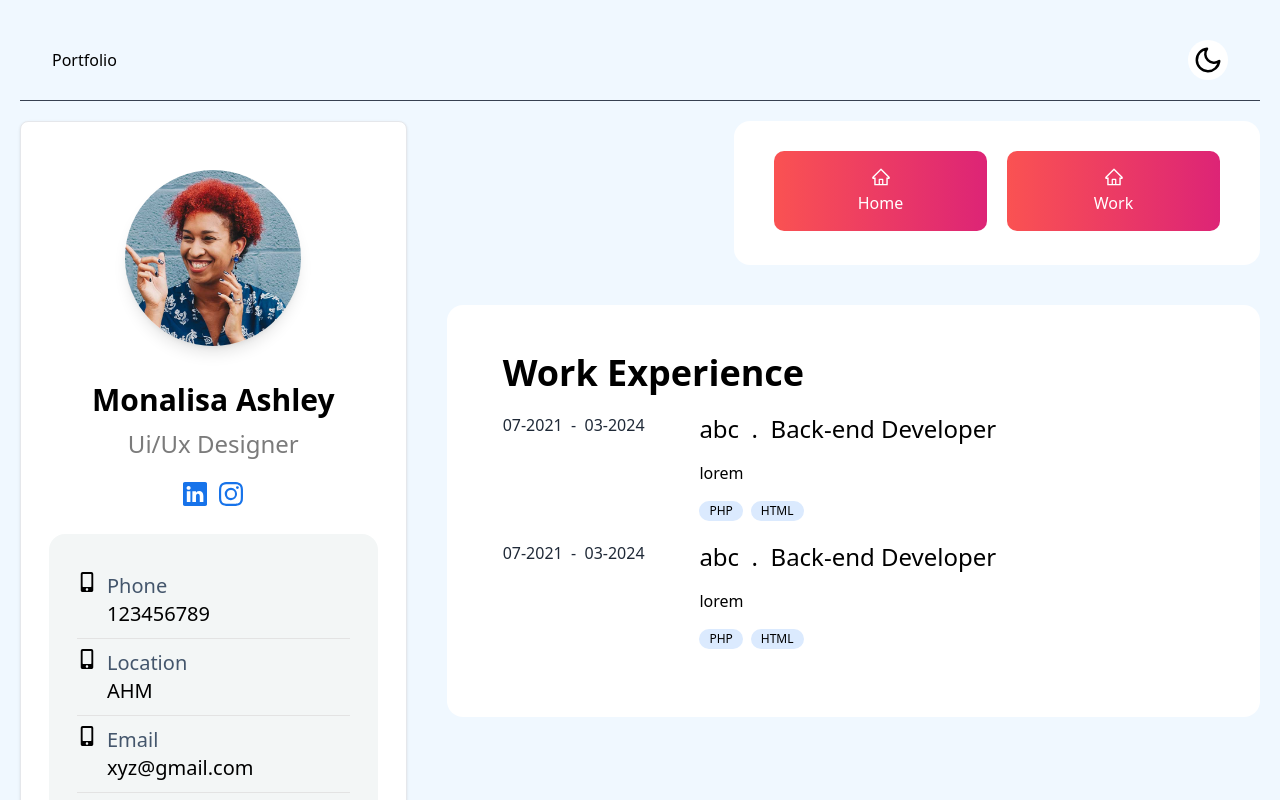
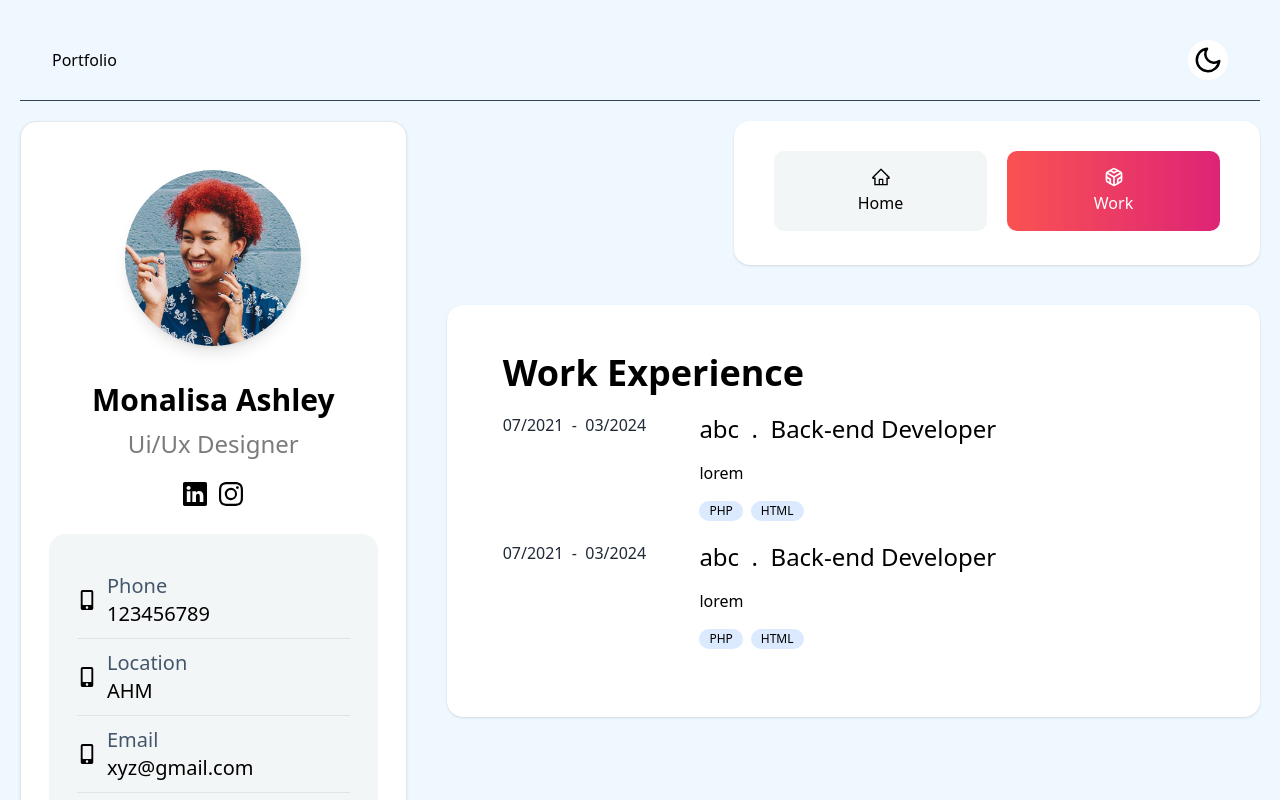
Before and after one commit to yash-pb/portfolio, a Vue app: page /work in a window 1280 px wide. Shown: the top 800 px of the page. Built offline with nearby package versions, Linux system fonts and the light colour scheme.

Commit message:
some changes

```diff
--- a/index.html
+++ b/index.html
@@ -2,10 +2,9 @@
 <html lang="en">
   <head>
     <meta charset="UTF-8" />
-    <link rel="icon" type="image/svg+xml" href="/vite.svg" />
+    <link rel="icon" type="image" href="./src/assets/favicon.png" />
     <meta name="viewport" content="width=device-width, initial-scale=1.0" />
-    <title>Vite + Vue</title>
-    <script src="https://requirejs.org/docs/release/2.3.5/minified/require.js"></script>
+    <title>Portfolio</title>
   </head>
   <body>
     <div id="app"></div>
--- a/src/components/InfoSection.vue
+++ b/src/components/InfoSection.vue
@@ -2,7 +2,7 @@
     <div class="p-7 rounded-2xl mt-7 bg-[#F3F6F6] dark:bg-[#1D1D1D] w-full" v-if="info">
         <div class="flex py-2.5 border-[#E3E3E3] dark:border-[#3D3A3A] text-xl" v-for="(detail, index) in info"
         :class="{'border-b': (index != info.length-1)}" :key="index">
-            <span class="flex-shrink-0 socialbtn dark:bg-black" :class="'text-['+detail.color+']'"><svg
+            <span class="flex socialbtn dark:bg-black items-center justify-content-center" :class="'text-['+detail.color+']'"><svg
                     stroke="currentColor" fill="currentColor" stroke-width="0" viewBox="0 0 320 512" height="1em"
                     width="1em" xmlns="http://www.w3.org/2000/svg">
                     <path
--- a/src/components/Layout/MainLayout.vue
+++ b/src/components/Layout/MainLayout.vue
@@ -9,25 +9,36 @@
             <ProfileCard :profile_data="data" />
             <!-- </div> -->
             <div class="col-span-12 lg:col-span-8">
-                <div class="lg:w-[526px] h-[144px] hidden lg:block p-[30px] ml-auto mb-10 rounded-[16px] bg-white dark:bg-[#111111] ">
-                    <nav class="hidden lg:block">
+                <div class="shadow lg:w-[526px] h-[144px] lg:block p-[30px] ml-auto mb-10 rounded-[16px] bg-white dark:bg-[#111111] ">
+                    <nav class="lg:block">
                         <ul class="flex">
-                            <RouterLink to="/" class="w-full h-20 rounded-[10px]  cursor-pointer  font-poppins  bg-[#F3F6F6]  font-medium mx-2.5  text-xtiny text-gray-lite dark:text-[#A6A6A6] justify-center flex flex-col items-center   transition-all duration-300 ease-in-out dark:hover:text-white dark:bg-[#212425] hover:text-white   hover:bg-gradient-to-r from-[#FA5252] to-[#DD2476] lg:text-white lg:dark:text-white   lg:bg-gradient-to-r from-[#FA5252] to-[#DD2476] ">
+                            <RouterLink to="/"
+                                class="router-link w-full h-20 rounded-[10px]  cursor-pointer  font-poppins  bg-[#F3F6F6]  font-medium mx-2.5  text-xtiny text-gray-lite dark:text-[#A6A6A6] justify-center flex flex-col items-center   transition-all duration-300 ease-in-out dark:hover:text-white dark:bg-[#212425]">
                                 <span class="text-xl mb-1">
-                                    <svg stroke="currentColor" fill="currentColor" stroke-width="0" viewBox="0 0 1024 1024" height="1em" width="1em" xmlns="http://www.w3.org/2000/svg">
+                                    <svg stroke="currentColor" fill="currentColor" stroke-width="0"
+                                        viewBox="0 0 1024 1024" height="1em" width="1em"
+                                        xmlns="http://www.w3.org/2000/svg">
                                         <path
                                             d="M946.5 505L560.1 118.8l-25.9-25.9a31.5 31.5 0 0 0-44.4 0L77.5 505a63.9 63.9 0 0 0-18.8 46c.4 35.2 29.7 63.3 64.9 63.3h42.5V940h691.8V614.3h43.4c17.1 0 33.2-6.7 45.3-18.8a63.6 63.6 0 0 0 18.7-45.3c0-17-6.7-33.1-18.8-45.2zM568 868H456V664h112v204zm217.9-325.7V868H632V640c0-22.1-17.9-40-40-40H432c-22.1 0-40 17.9-40 40v228H238.1V542.3h-96l370-369.7 23.1 23.1L882 542.3h-96.1z">
                                         </path>
                                     </svg>
                                 </span>Home
                             </RouterLink>
-                            <RouterLink to="/work" class="w-full h-20 rounded-[10px]  cursor-pointer  font-poppins  bg-[#F3F6F6]  font-medium mx-2.5  text-xtiny text-gray-lite dark:text-[#A6A6A6] justify-center flex flex-col items-center   transition-all duration-300 ease-in-out dark:hover:text-white dark:bg-[#212425] hover:text-white   hover:bg-gradient-to-r from-[#FA5252] to-[#DD2476] lg:text-white lg:dark:text-white   lg:bg-gradient-to-r from-[#FA5252] to-[#DD2476] ">
+                            <RouterLink to="/work"
+                                class="router-link w-full h-20 rounded-[10px]  cursor-pointer  font-poppins  bg-[#F3F6F6]  font-medium mx-2.5  text-xtiny text-gray-lite dark:text-[#A6A6A6] justify-center flex flex-col items-center   transition-all duration-300 ease-in-out dark:hover:text-white dark:bg-[#212425]">
                                 <span class="text-xl mb-1">
-                                    <svg stroke="currentColor" fill="currentColor" stroke-width="0" viewBox="0 0 1024 1024" height="1em" width="1em" xmlns="http://www.w3.org/2000/svg">
-                                        <path
-                                            d="M946.5 505L560.1 118.8l-25.9-25.9a31.5 31.5 0 0 0-44.4 0L77.5 505a63.9 63.9 0 0 0-18.8 46c.4 35.2 29.7 63.3 64.9 63.3h42.5V940h691.8V614.3h43.4c17.1 0 33.2-6.7 45.3-18.8a63.6 63.6 0 0 0 18.7-45.3c0-17-6.7-33.1-18.8-45.2zM568 868H456V664h112v204zm217.9-325.7V868H632V640c0-22.1-17.9-40-40-40H432c-22.1 0-40 17.9-40 40v228H238.1V542.3h-96l370-369.7 23.1 23.1L882 542.3h-96.1z">
-                                        </path>
-                                    </svg>
+                                    <span class="text-xl mb-1"><svg stroke="currentColor" fill="none" stroke-width="2"
+                                            viewBox="0 0 24 24" stroke-linecap="round" stroke-linejoin="round"
+                                            height="1em" width="1em" xmlns="http://www.w3.org/2000/svg">
+                                            <path
+                                                d="M21 16V8a2 2 0 0 0-1-1.73l-7-4a2 2 0 0 0-2 0l-7 4A2 2 0 0 0 3 8v8a2 2 0 0 0 1 1.73l7 4a2 2 0 0 0 2 0l7-4A2 2 0 0 0 21 16z">
+                                            </path>
+                                            <polyline points="7.5 4.21 12 6.81 16.5 4.21"></polyline>
+                                            <polyline points="7.5 19.79 7.5 14.6 3 12"></polyline>
+                                            <polyline points="21 12 16.5 14.6 16.5 19.79"></polyline>
+                                            <polyline points="3.27 6.96 12 12.01 20.73 6.96"></polyline>
+                                            <line x1="12" y1="22.08" x2="12" y2="12"></line>
+                                        </svg></span>
                                 </span>Work
                             </RouterLink>
                             <!-- <RouterLink to="/resume" class="w-full h-20 rounded-[10px]  cursor-pointer  font-poppins  bg-[#F3F6F6]  font-medium mx-2.5  text-xtiny text-gray-lite dark:text-[#A6A6A6] justify-center flex flex-col items-center   transition-all duration-300 ease-in-out dark:hover:text-white dark:bg-[#212425] hover:text-white   hover:bg-gradient-to-r from-[#FA5252] to-[#DD2476] lg:text-white lg:dark:text-white   lg:bg-gradient-to-r from-[#FA5252] to-[#DD2476] ">
@@ -51,7 +62,7 @@
                         </ul>
                     </nav>
                 </div>
-                <div class="lg:rounded-2xl bg-white dark:bg-[#111111]">
+                <div class="shadow lg:rounded-2xl bg-white dark:bg-[#111111]">
                     <div data-aos="fade" class="aos-init aos-animate">
                         <div class="pt-12 md:py-12 px-2 sm:px-5 md:px-10 lg:px-14">
                             <router-view />
@@ -81,4 +92,14 @@ console.log('layout', data);
 body {
     background-color: aliceblue;
 }
+
+.router-link-active.router-link-exact-active {
+    background-image: linear-gradient(to right, #FA5252, #DD2476);
+    color: white;
+}
+
+.router-link:hover {
+    background-image: linear-gradient(to right, #FA5252, #DD2476);
+    color: white;
+}
 </style>
--- a/src/components/ProfileCard.vue
+++ b/src/components/ProfileCard.vue
@@ -1,5 +1,5 @@
 <template>
-    <div class="w-full bg-white border border-gray-200 rounded-lg shadow dark:bg-gray-800 dark:border-gray-700 col-span-12 lg:col-span-4 lg:sticky top-44">
+    <div class="w-full bg-white border border-gray-200 rounded-[16px] shadow dark:bg-gray-800 dark:border-gray-700 col-span-12 lg:col-span-4 lg:sticky top-44">
         <div class="flex flex-col items-center pb-10 mt-5 p-7">
             <img class="w-[15rem] h-[15rem] lg:w-[11rem] lg:h-[11rem] mb-3 rounded-full shadow-lg" src="../assets/images/profile.jpg" alt="Bonnie image"/>
             <h1 class="mt-6 mb-1 text-5xl md:text-4xl lg:text-3xl font-semibold dark:text-white">{{ profile_data.name }}</h1>
--- a/src/components/SocialIcon.vue
+++ b/src/components/SocialIcon.vue
@@ -1,27 +1,8 @@
 <template>
-    <!-- <img :src="social[1].icon" alt="insta"> -->
-    <!-- <div v-html="require(`${social[1].icon}`)"></div> -->
-    <!-- <svg xmlns="http://www.w3.org/2000/svg" width="16" height="16" fill="currentColor" class="bi bi-instagram" viewBox="0 0 16 16">
-        <path d="M8 0C5.829 0 5.556.01 4.703.048 3.85.088 3.269.222 2.76.42a3.9 3.9 0 0 0-1.417.923A3.9 3.9 0 0 0 .42 2.76C.222 3.268.087 3.85.048 4.7.01 5.555 0 5.827 0 8.001c0 2.172.01 2.444.048 3.297.04.852.174 1.433.372 1.942.205.526.478.972.923 1.417.444.445.89.719 1.416.923.51.198 1.09.333 1.942.372C5.555 15.99 5.827 16 8 16s2.444-.01 3.298-.048c.851-.04 1.434-.174 1.943-.372a3.9 3.9 0 0 0 1.416-.923c.445-.445.718-.891.923-1.417.197-.509.332-1.09.372-1.942C15.99 10.445 16 10.173 16 8s-.01-2.445-.048-3.299c-.04-.851-.175-1.433-.372-1.941a3.9 3.9 0 0 0-.923-1.417A3.9 3.9 0 0 0 13.24.42c-.51-.198-1.092-.333-1.943-.372C10.443.01 10.172 0 7.998 0zm-.717 1.442h.718c2.136 0 2.389.007 3.232.046.78.035 1.204.166 1.486.275.373.145.64.319.92.599s.453.546.598.92c.11.281.24.705.275 1.485.039.843.047 1.096.047 3.231s-.008 2.389-.047 3.232c-.035.78-.166 1.203-.275 1.485a2.5 2.5 0 0 1-.599.919c-.28.28-.546.453-.92.598-.28.11-.704.24-1.485.276-.843.038-1.096.047-3.232.047s-2.39-.009-3.233-.047c-.78-.036-1.203-.166-1.485-.276a2.5 2.5 0 0 1-.92-.598 2.5 2.5 0 0 1-.6-.92c-.109-.281-.24-.705-.275-1.485-.038-.843-.046-1.096-.046-3.233s.008-2.388.046-3.231c.036-.78.166-1.204.276-1.486.145-.373.319-.64.599-.92s.546-.453.92-.598c.282-.11.705-.24 1.485-.276.738-.034 1.024-.044 2.515-.045zm4.988 1.328a.96.96 0 1 0 0 1.92.96.96 0 0 0 0-1.92m-4.27 1.122a4.109 4.109 0 1 0 0 8.217 4.109 4.109 0 0 0 0-8.217m0 1.441a2.667 2.667 0 1 1 0 5.334 2.667 2.667 0 0 1 0-5.334"/>
-    </svg> -->
-    <!-- <div class="object-cover">
-    </div> -->
-    <!-- <div class="flex justify-center space-x-3">
-        <a :href="social[0].url" target="_blank">
-            <svg xmlns="http://www.w3.org/2000/svg" width="24" height="24" fill="currentColor" class="bi bi-linkedin" viewBox="0 0 16 16">
-                <path d="M0 1.146C0 .513.526 0 1.175 0h13.65C15.474 0 16 .513 16 1.146v13.708c0 .633-.526 1.146-1.175 1.146H1.175C.526 16 0 15.487 0 14.854zm4.943 12.248V6.169H2.542v7.225zm-1.2-8.212c.837 0 1.358-.554 1.358-1.248-.015-.709-.52-1.248-1.342-1.248S2.4 3.226 2.4 3.934c0 .694.521 1.248 1.327 1.248zm4.908 8.212V9.359c0-.216.016-.432.08-.586.173-.431.568-.878 1.232-.878.869 0 1.216.662 1.216 1.634v3.865h2.401V9.25c0-2.22-1.184-3.252-2.764-3.252-1.274 0-1.845.7-2.165 1.193v.025h-.016l.016-.025V6.169h-2.4c.03.678 0 7.225 0 7.225z"/>
-            </svg>
-        </a>
-        <a :href="social[1].url" target="_blank">
-            <svg xmlns="http://www.w3.org/2000/svg" width="24" height="24" fill="currentColor" class="bi bi-instagram" viewBox="0 0 16 16">
-                <path d="M8 0C5.829 0 5.556.01 4.703.048 3.85.088 3.269.222 2.76.42a3.9 3.9 0 0 0-1.417.923A3.9 3.9 0 0 0 .42 2.76C.222 3.268.087 3.85.048 4.7.01 5.555 0 5.827 0 8.001c0 2.172.01 2.444.048 3.297.04.852.174 1.433.372 1.942.205.526.478.972.923 1.417.444.445.89.719 1.416.923.51.198 1.09.333 1.942.372C5.555 15.99 5.827 16 8 16s2.444-.01 3.298-.048c.851-.04 1.434-.174 1.943-.372a3.9 3.9 0 0 0 1.416-.923c.445-.445.718-.891.923-1.417.197-.509.332-1.09.372-1.942C15.99 10.445 16 10.173 16 8s-.01-2.445-.048-3.299c-.04-.851-.175-1.433-.372-1.941a3.9 3.9 0 0 0-.923-1.417A3.9 3.9 0 0 0 13.24.42c-.51-.198-1.092-.333-1.943-.372C10.443.01 10.172 0 7.998 0zm-.717 1.442h.718c2.136 0 2.389.007 3.232.046.78.035 1.204.166 1.486.275.373.145.64.319.92.599s.453.546.598.92c.11.281.24.705.275 1.485.039.843.047 1.096.047 3.231s-.008 2.389-.047 3.232c-.035.78-.166 1.203-.275 1.485a2.5 2.5 0 0 1-.599.919c-.28.28-.546.453-.92.598-.28.11-.704.24-1.485.276-.843.038-1.096.047-3.232.047s-2.39-.009-3.233-.047c-.78-.036-1.203-.166-1.485-.276a2.5 2.5 0 0 1-.92-.598 2.5 2.5 0 0 1-.6-.92c-.109-.281-.24-.705-.275-1.485-.038-.843-.046-1.096-.046-3.233s.008-2.388.046-3.231c.036-.78.166-1.204.276-1.486.145-.373.319-.64.599-.92s.546-.453.92-.598c.282-.11.705-.24 1.485-.276.738-.034 1.024-.044 2.515-.045zm4.988 1.328a.96.96 0 1 0 0 1.92.96.96 0 0 0 0-1.92m-4.27 1.122a4.109 4.109 0 1 0 0 8.217 4.109 4.109 0 0 0 0-8.217m0 1.441a2.667 2.667 0 1 1 0 5.334 2.667 2.667 0 0 1 0-5.334"/>
-            </svg>
-        </a>
-    </div> -->
     <div class="flex justify-center space-x-3" v-if="social">
         <div class="flex justify-center space-x-3">
             <a href="https://www.facebook.com/" target="_blank" rel="noopener noreferrer">
-                <span class="socialbtn text-[#1773EA]">
+                <span class="socialbtn" :class="'text-['+social.color+']'">
                     <svg xmlns="http://www.w3.org/2000/svg" width="24" height="24" fill="currentColor" class="bi bi-linkedin" viewBox="0 0 16 16">
                         <path d="M0 1.146C0 .513.526 0 1.175 0h13.65C15.474 0 16 .513 16 1.146v13.708c0 .633-.526 1.146-1.175 1.146H1.175C.526 16 0 15.487 0 14.854zm4.943 12.248V6.169H2.542v7.225zm-1.2-8.212c.837 0 1.358-.554 1.358-1.248-.015-.709-.52-1.248-1.342-1.248S2.4 3.226 2.4 3.934c0 .694.521 1.248 1.327 1.248zm4.908 8.212V9.359c0-.216.016-.432.08-.586.173-.431.568-.878 1.232-.878.869 0 1.216.662 1.216 1.634v3.865h2.401V9.25c0-2.22-1.184-3.252-2.764-3.252-1.274 0-1.845.7-2.165 1.193v.025h-.016l.016-.025V6.169h-2.4c.03.678 0 7.225 0 7.225z"/>
                     </svg>
@@ -30,7 +11,7 @@
         </div>
         <div class="flex justify-center space-x-3">
             <a href="https://www.facebook.com/" target="_blank" rel="noopener noreferrer">
-                <span class="socialbtn text-[#1773EA]">
+                <span class="socialbtn" :class="'text-['+social.color+']'">
                     <svg xmlns="http://www.w3.org/2000/svg" width="24" height="24" fill="currentColor" class="bi bi-instagram" viewBox="0 0 16 16">
                         <path d="M8 0C5.829 0 5.556.01 4.703.048 3.85.088 3.269.222 2.76.42a3.9 3.9 0 0 0-1.417.923A3.9 3.9 0 0 0 .42 2.76C.222 3.268.087 3.85.048 4.7.01 5.555 0 5.827 0 8.001c0 2.172.01 2.444.048 3.297.04.852.174 1.433.372 1.942.205.526.478.972.923 1.417.444.445.89.719 1.416.923.51.198 1.09.333 1.942.372C5.555 15.99 5.827 16 8 16s2.444-.01 3.298-.048c.851-.04 1.434-.174 1.943-.372a3.9 3.9 0 0 0 1.416-.923c.445-.445.718-.891.923-1.417.197-.509.332-1.09.372-1.942C15.99 10.445 16 10.173 16 8s-.01-2.445-.048-3.299c-.04-.851-.175-1.433-.372-1.941a3.9 3.9 0 0 0-.923-1.417A3.9 3.9 0 0 0 13.24.42c-.51-.198-1.092-.333-1.943-.372C10.443.01 10.172 0 7.998 0zm-.717 1.442h.718c2.136 0 2.389.007 3.232.046.78.035 1.204.166 1.486.275.373.145.64.319.92.599s.453.546.598.92c.11.281.24.705.275 1.485.039.843.047 1.096.047 3.231s-.008 2.389-.047 3.232c-.035.78-.166 1.203-.275 1.485a2.5 2.5 0 0 1-.599.919c-.28.28-.546.453-.92.598-.28.11-.704.24-1.485.276-.843.038-1.096.047-3.232.047s-2.39-.009-3.233-.047c-.78-.036-1.203-.166-1.485-.276a2.5 2.5 0 0 1-.92-.598 2.5 2.5 0 0 1-.6-.92c-.109-.281-.24-.705-.275-1.485-.038-.843-.046-1.096-.046-3.233s.008-2.388.046-3.231c.036-.78.166-1.204.276-1.486.145-.373.319-.64.599-.92s.546-.453.92-.598c.282-.11.705-.24 1.485-.276.738-.034 1.024-.044 2.515-.045zm4.988 1.328a.96.96 0 1 0 0 1.92.96.96 0 0 0 0-1.92m-4.27 1.122a4.109 4.109 0 1 0 0 8.217 4.109 4.109 0 0 0 0-8.217m0 1.441a2.667 2.667 0 1 1 0 5.334 2.667 2.667 0 0 1 0-5.334"/>
                     </svg>
--- a/src/profile_data/profile.json
+++ b/src/profile_data/profile.json
@@ -12,7 +12,7 @@
             "name": "instagram",
             "url": "https://instagram.com",
             "icon": "../assets/svgs/instagram.svg",
-            "color": "#1773EA"
+            "color": "#f73f5f"
         }
     ],
     "info": [
@@ -32,19 +32,19 @@
             "name": "Email",
             "value": "xyz@gmail.com",
             "icon": "",
-            "color": "#E93B81"
+            "color": "#FD7590"
         },
         {
             "name": "DOB",
             "value": "01-01-2001",
             "icon": "",
-            "color": "#E93B81"
+            "color": "#C17CEB"
         }
     ],
     "work": [
         {
-            "startAt": "07-2021",
-            "endAt": "03-2024",
+            "startAt": "07/2021",
+            "endAt": "03/2024",
             "company": "abc",
             "description": "lorem",
             "role": "Back-end Developer",
@@ -60,8 +60,8 @@
             ]
         },
         {
-            "startAt": "07-2021",
-            "endAt": "03-2024",
+            "startAt": "07/2021",
+            "endAt": "03/2024",
             "company": "abc",
             "description": "lorem",
             "role": "Back-end Developer",
```
Also changed, not shown: src/assets/favicon.png (added), 1 other file (tests, documents, lock files or other folders).
